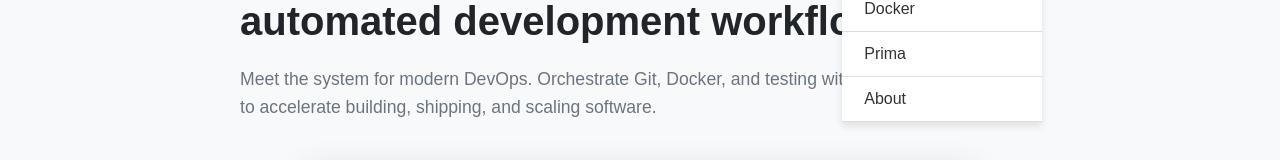
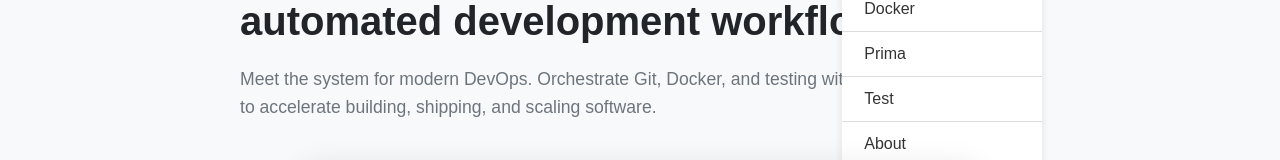
Before and after one commit to Shiying-Wu/a1git, a Next.js app: page / in a window 1280 px wide. Both pictures are taken after a click on the element 1027 px from the left and 124 px from the top of the page. Shown: the part 252-412 px from the top of the page. Built offline with nearby package versions, Linux system fonts and the light colour scheme.

Commit message:
fix the path to test page

```diff
--- a/src/app/Components/HamburgerMenu.tsx
+++ b/src/app/Components/HamburgerMenu.tsx
@@ -39,6 +39,7 @@ const HamburgerMenu = () => {
           <li><a href="/theme">Theme</a></li>
           <li><a href="/docker">Docker</a></li>
           <li><a href="/prima">Prima</a></li>
+          <li><a href="/test">Test</a></li>
           <li><a href="/About">About</a></li>
         </ul>
       </nav>
```
